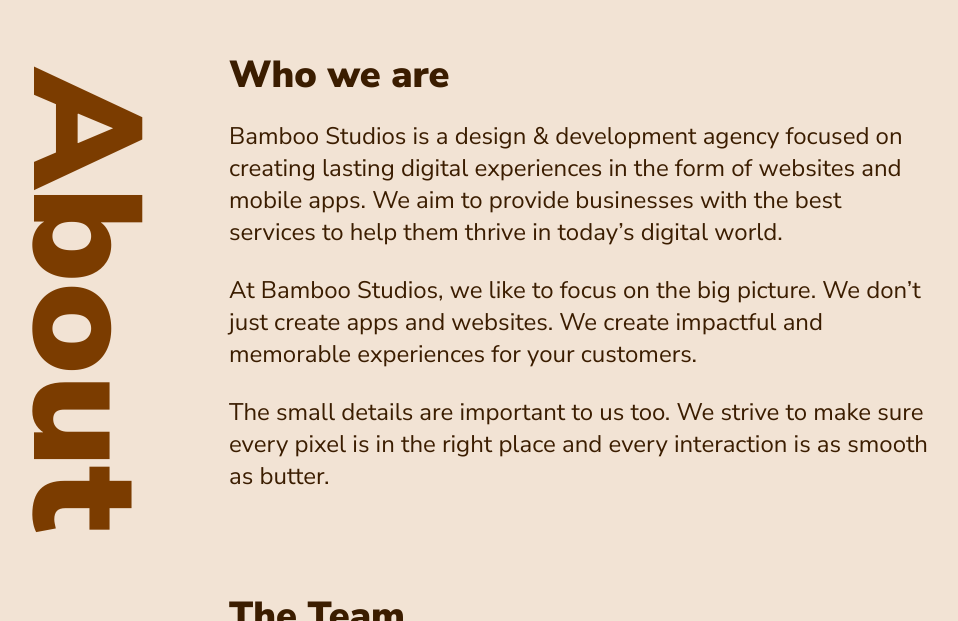
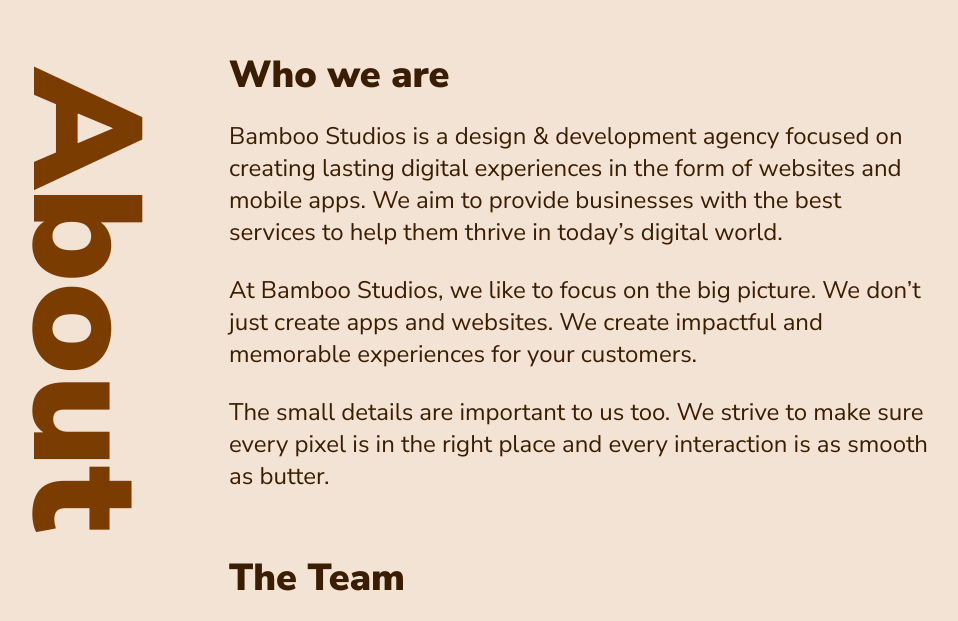
Before and after one commit to kevinbai0/Bamboo-Studios, a Gatsby site: page /about in a window 1280 px wide. Shown: the part 112-733 px from the top of the page, without its empty margins (27-985 px from the left). Built offline with nearby package versions, Linux system fonts and the light colour scheme; Gatsby itself is replaced by a stand-in of ours.

Commit message:
Added minor spacing adjustments with headers

```diff
--- a/src/components/custom/TemplatePage.js
+++ b/src/components/custom/TemplatePage.js
@@ -8,10 +8,10 @@
         padding: 25vw 5vw 10vw;
     }
     @media only screen and (min-width: ${theme.mobileSwitchWidth}px) {
-        padding: 10vw 0 5vw 20vw;
+        padding: 13vw 0 5vw 20vw;
     }
     @media only screen and (min-width: 1200px) {
-        padding: 5vw 0 5vw 20vw;
+        padding: 8vw 0 5vw 20vw;
     }
 `;
 
@@ -33,7 +33,7 @@
 export const TemplateHeader = styled.h2`
     color: ${theme.colors.darkColor};
     font-weight: 900;
-    margin: 8vw 0 auto;
+    margin: 5vw 0 auto;
     padding: 0 0 2vw 0;
 `;
 
```
